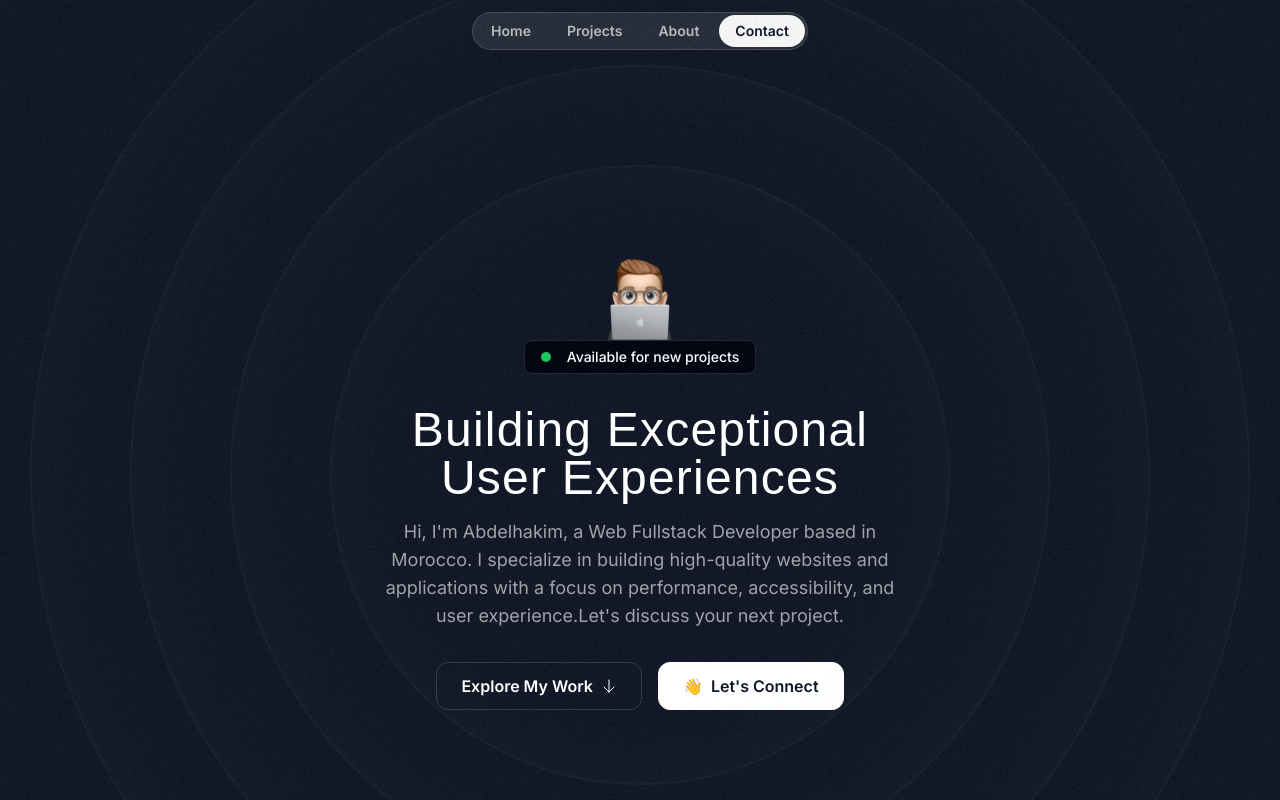
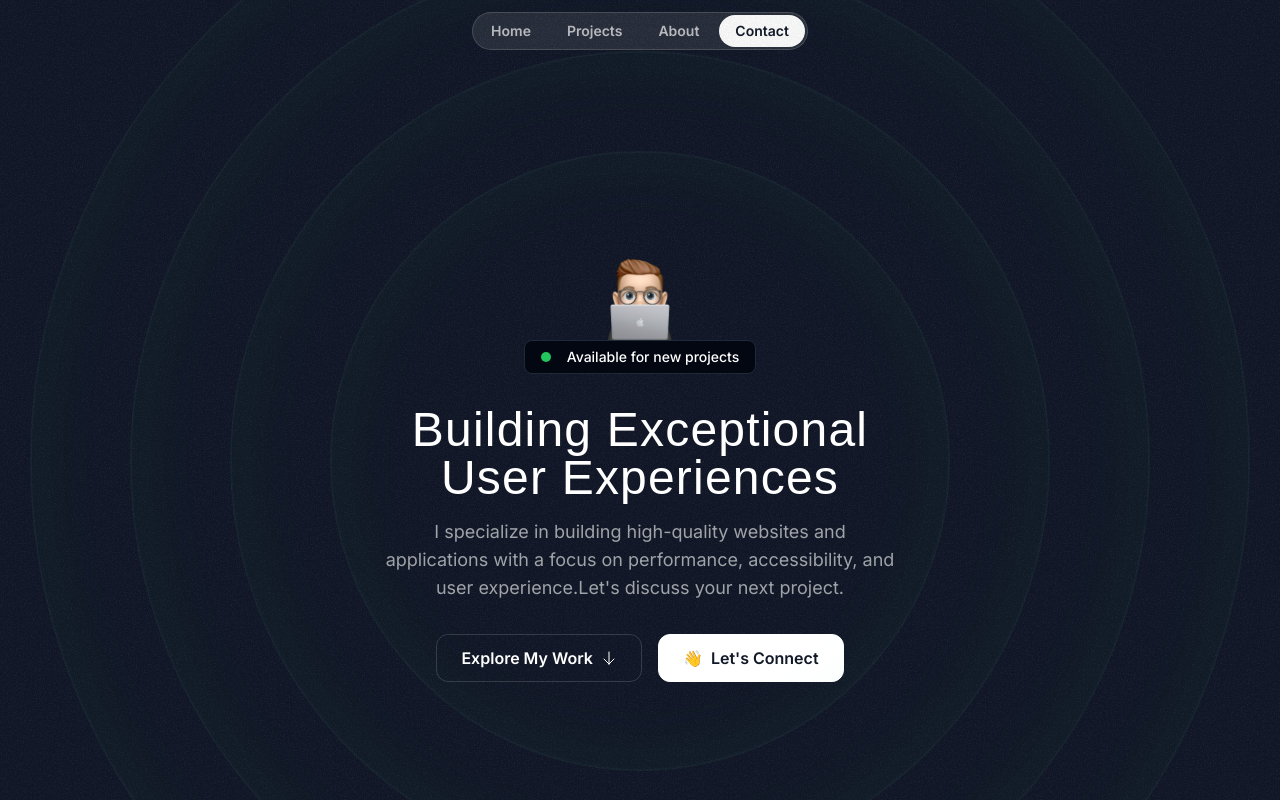
Before and after one commit to mrbenboyy/my-spa-dev-portfolio, a Next.js app: page / in a window 1280 px wide. Shown: the top 800 px of the page. Built offline with nearby package versions, Linux system fonts and the light colour scheme; a web font is replaced by a local one.

Commit message:
Update HeroSection description for clarity and conciseness

```diff
--- a/src/sections/Hero.tsx
+++ b/src/sections/Hero.tsx
@@ -31,7 +31,7 @@ export const HeroSection = () => {
           Building Exceptional User Experiences
         </h1>
         <p className="mt-4 text-center text-white/60 md:text-lg">
-          Hi, I&apos;m Abdelhakim, a Web Fullstack Developer based in Morocco. I specialize in building high-quality websites and applications with a focus on performance, accessibility, and user experience.Let's discuss your next project.
+          I specialize in building high-quality websites and applications with a focus on performance, accessibility, and user experience.Let's discuss your next project.
         </p>
       </div>
       <div className="flex flex-col md:flex-row justify-center items-center mt-8 gap-4">
```
